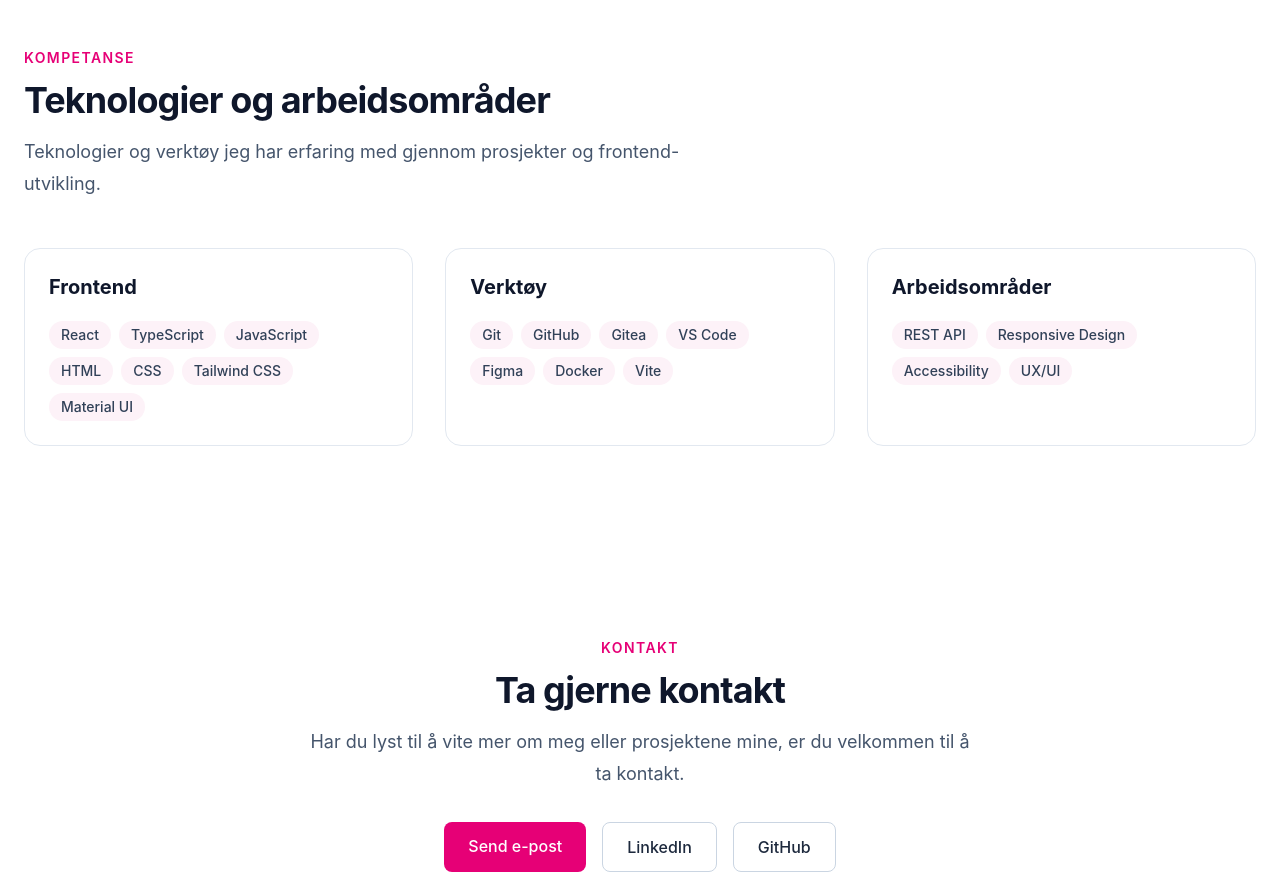
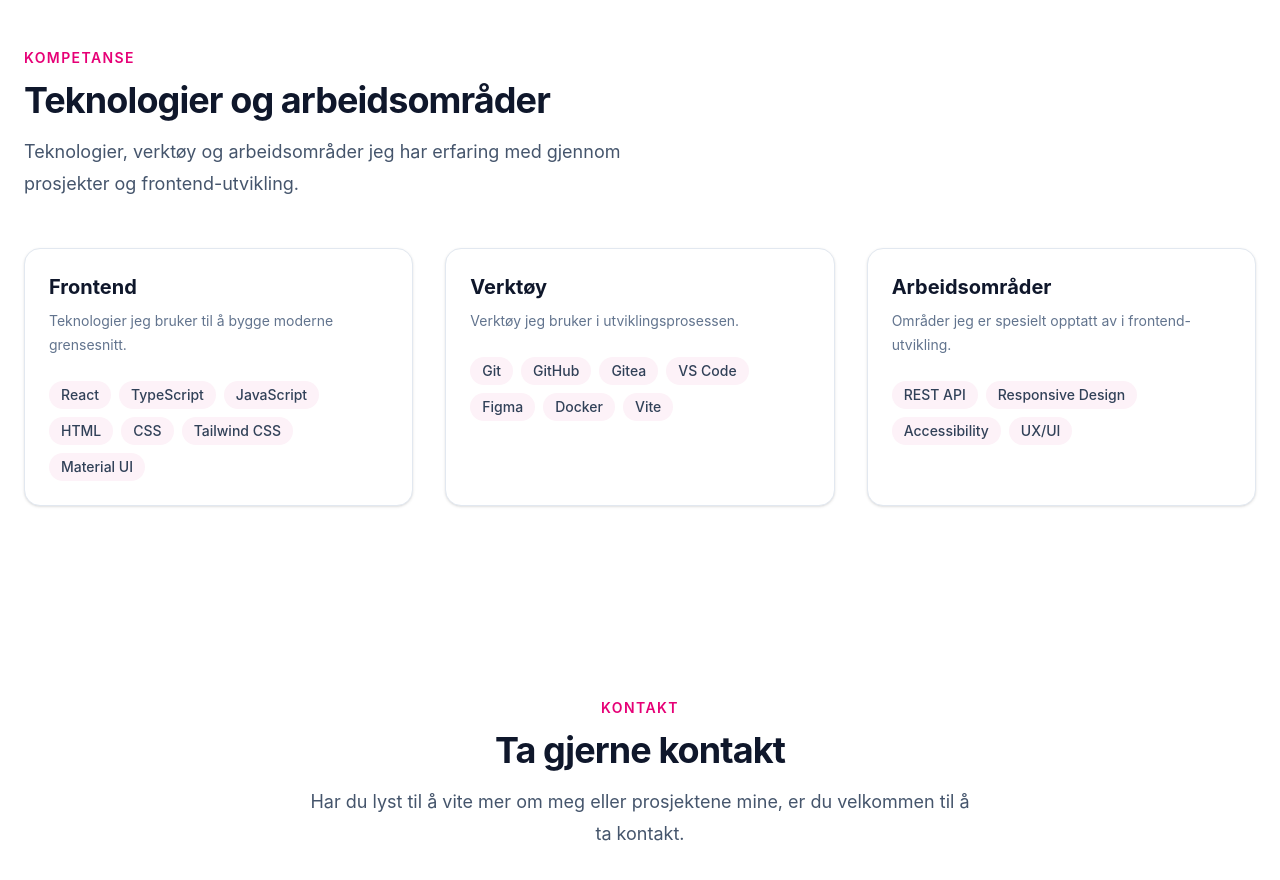
Before and after one commit to Betina9/Portfilio, a React (Vite) app: page / in a window 1280 px wide. Shown: the part 2840-3720 px from the top of the page. Built offline with nearby package versions, Linux system fonts and the light colour scheme; the HTML template or start-up script is replaced by a standard one.

Commit message:
feat: add descriptions to skill groups for improved clarity and context

```diff
--- a/src/sections/Skills.tsx
+++ b/src/sections/Skills.tsx
@@ -2,6 +2,7 @@ function Skills() {
   const skillGroups = [
     {
       title: "Frontend",
+      description: "Teknologier jeg bruker til å bygge moderne grensesnitt.",
       skills: [
         "React",
         "TypeScript",
@@ -14,10 +15,12 @@ function Skills() {
     },
     {
       title: "Verktøy",
+      description: "Verktøy jeg bruker i utviklingsprosessen.",
       skills: ["Git", "GitHub", "Gitea", "VS Code", "Figma", "Docker", "Vite"],
     },
     {
       title: "Arbeidsområder",
+      description: "Områder jeg er spesielt opptatt av i frontend-utvikling.",
       skills: ["REST API", "Responsive Design", "Accessibility", "UX/UI"],
     },
   ];
@@ -35,8 +38,8 @@ function Skills() {
           </h2>
 
           <p className="mt-4 text-lg leading-8 text-slate-600">
-            Teknologier og verktøy jeg har erfaring med gjennom prosjekter og
-            frontend-utvikling.
+            Teknologier, verktøy og arbeidsområder jeg har erfaring med gjennom
+            prosjekter og frontend-utvikling.
           </p>
         </div>
 
@@ -44,13 +47,17 @@ function Skills() {
           {skillGroups.map((group) => (
             <article
               key={group.title}
-              className="rounded-2xl border border-slate-200 bg-white p-6"
+              className="rounded-2xl border border-slate-200 bg-white p-6 shadow-sm transition duration-300 hover:-translate-y-1 hover:shadow-md"
             >
               <h3 className="text-xl font-bold text-slate-900">
                 {group.title}
               </h3>
 
-              <div className="mt-5 flex flex-wrap gap-2">
+              <p className="mt-2 text-sm leading-6 text-slate-500">
+                {group.description}
+              </p>
+
+              <div className="mt-6 flex flex-wrap gap-2">
                 {group.skills.map((skill) => (
                   <span
                     key={skill}
```
